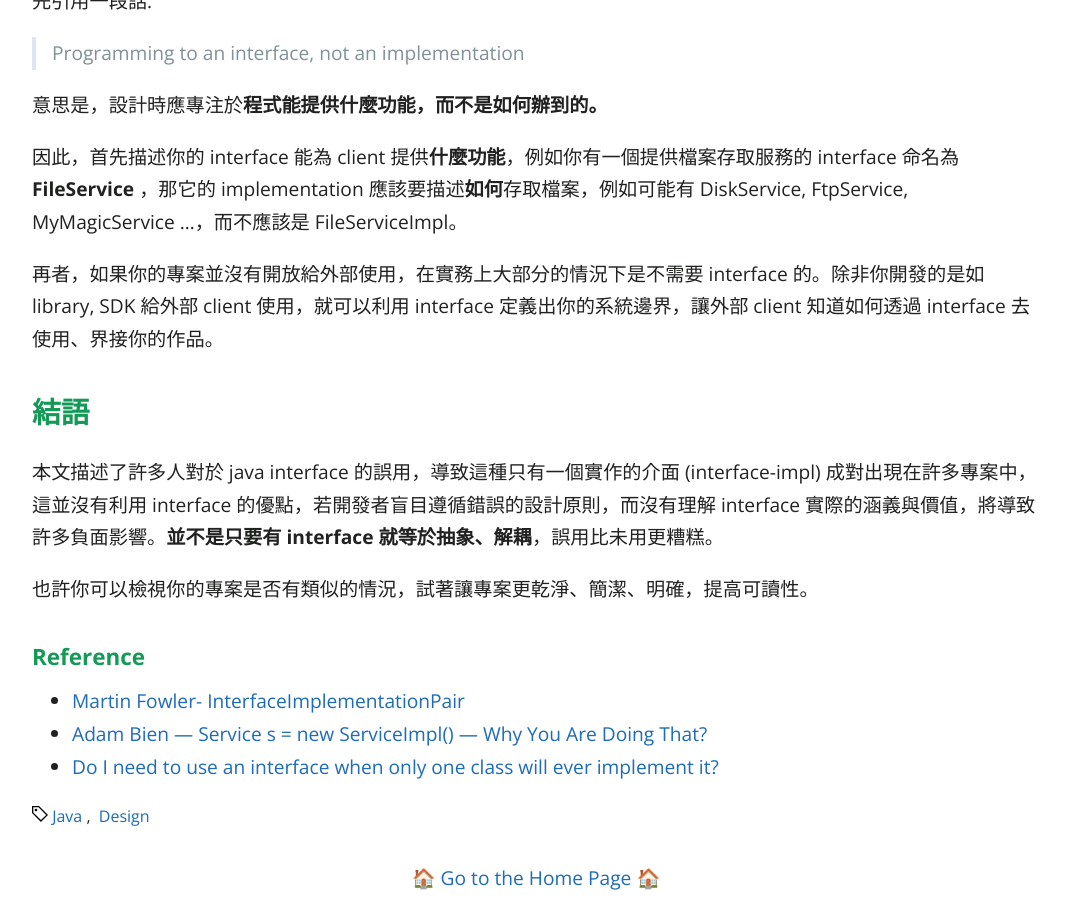
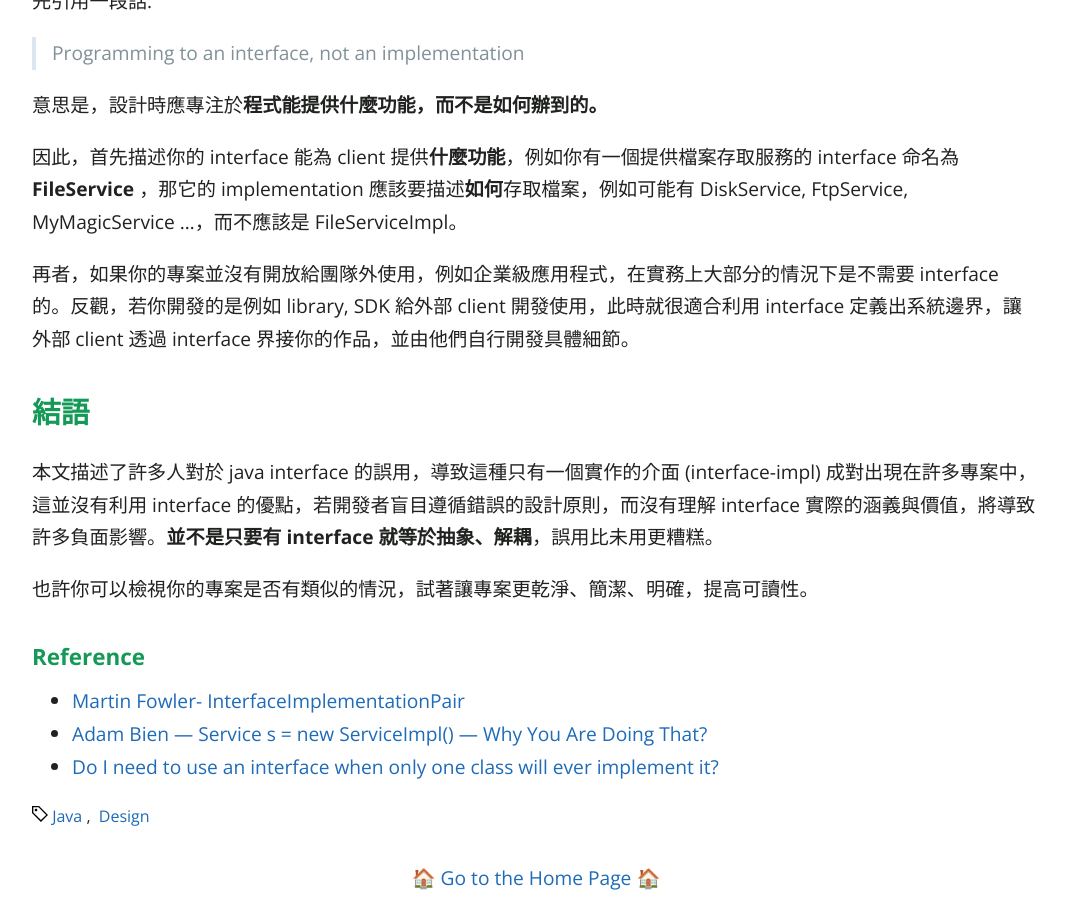
Before and after one commit to KaiSheng714/KaiSheng714.github.io, a Jekyll site: the page built from _posts/2022-01-20-anti-pattern-of-java-interface-impl-style.md, in a window 1280 px wide and 900 px high, scrolled down 2268 px. Shown: the whole window, without its empty margins (104-1169 px from the left). Built offline with Jekyll 4.4.1, drawn with Linux system fonts in a browser that asks for light colours; comment, search, counter and statistics services are not loaded.

Commit message:
interface

```diff
--- a/_posts/2022-01-20-anti-pattern-of-java-interface-impl-style.md
+++ b/_posts/2022-01-20-anti-pattern-of-java-interface-impl-style.md
@@ -59,7 +59,7 @@ image: /assets/image/cover0.png
 
 因此，首先描述你的 interface 能為 client 提供**什麼功能**，例如你有一個提供檔案存取服務的 interface 命名為 **FileService** ，那它的 implementation 應該要描述**如何**存取檔案，例如可能有 DiskService, FtpService, MyMagicService …，而不應該是 FileServiceImpl。
 
-再者，如果你的專案並沒有開放給外部使用，在實務上大部分的情況下是不需要 interface 的。除非你開發的是如 library, SDK 給外部 client 使用，就可以利用 interface 定義出你的系統邊界，讓外部 client 知道如何透過 interface 去使用、界接你的作品。
+再者，如果你的專案並沒有開放給團隊外使用，例如企業級應用程式，在實務上大部分的情況下是不需要 interface 的。反觀，若你開發的是例如 library, SDK 給外部 client 開發使用，此時就很適合利用 interface 定義出系統邊界，讓外部 client 透過 interface 界接你的作品，並由他們自行開發具體細節。
 
 ## **結語**
 
```
